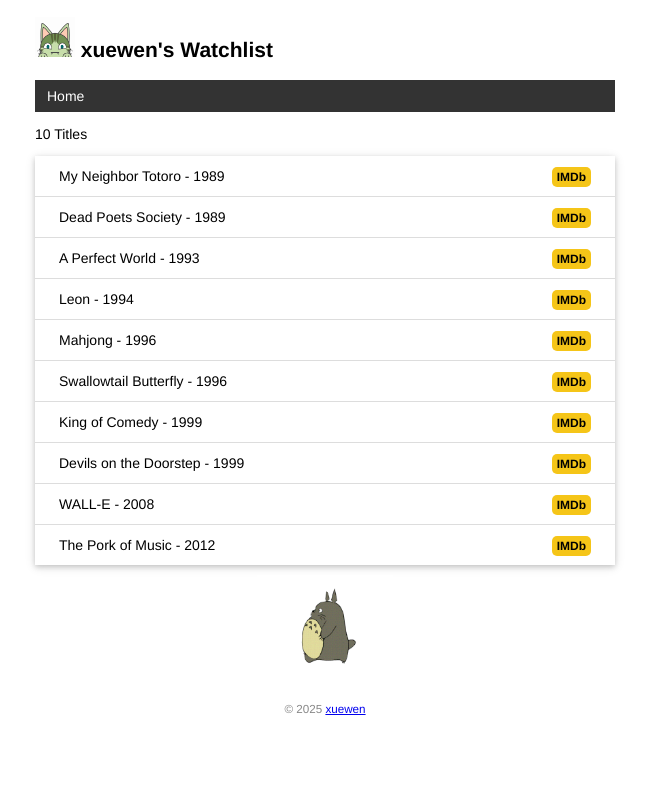
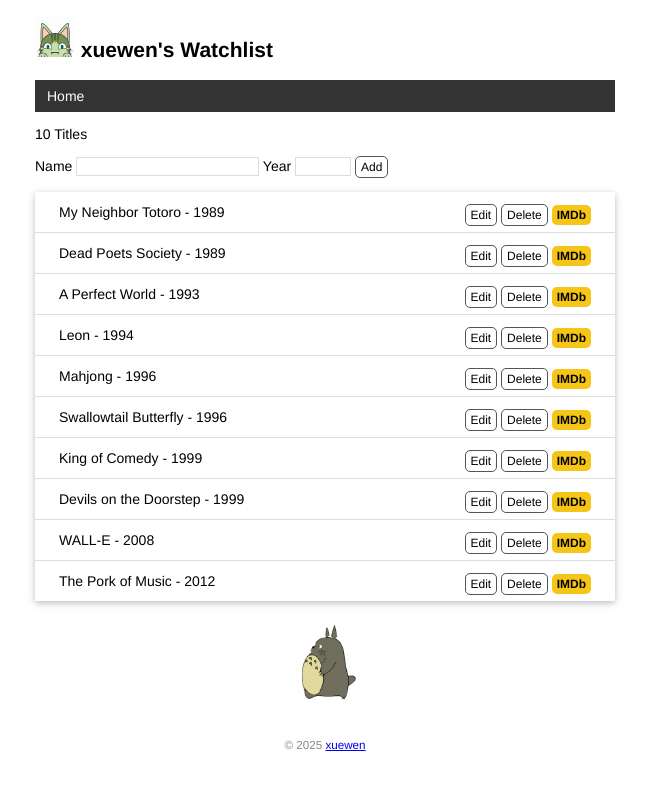
Before and after one commit to lxw-2000/watchlist, a Flask app: page / in a window 1280 px wide. Shown: the whole page, without its empty margins (315-964 px from the left). Run offline with Flask 3, Linux system fonts and the light colour scheme; data comes from the database, SQL or seed files in the repository; both versions use the stored data as it was before the commit.

Commit message:
use form crud

```diff
--- a/app.py
+++ b/app.py
@@ -1,12 +1,13 @@
 import os
 import click
-from flask import Flask, render_template
+from flask import Flask, render_template, request, flash, redirect, url_for
 from flask_sqlalchemy import SQLAlchemy
 
 app = Flask(__name__)
 
 app.config['SQLALCHEMY_DATABASE_URI'] = 'sqlite:///' + os.path.join(app.root_path, 'data.db')
 app.config['SQLALCHEMY_TRACK_MODIFICATIONS'] = False
+app.config['SECRET_KEY'] = 'dev'
 db = SQLAlchemy(app)
 
 class User(db.Model):
@@ -18,10 +19,48 @@ class Movie(db.Model):
     title = db.Column(db.String(60))
     year = db.Column(db.String(4))
 
-@app.route('/')
+@app.route('/', methods=['GET', 'POST'])
 def index():
+    if request.method == 'POST':
+        title = request.form['title']
+        year = request.form['year']
+        if not title or not year or len(year) > 4 or len(title) > 60:
+            flash('Invalid input.')
+            return redirect(url_for('index'))
+        else:
+            movie = Movie(title=title, year=year)
+            db.session.add(movie)
+            db.session.commit()
+            flash('Item created.')
+            return redirect(url_for('index'))
+
     movies = Movie.query.all()
     return render_template("index.html", movies=movies)
+
+@app.route('/movie/edit/<int:movie_id>', methods=['GET', 'POST'])
+def edit(movie_id):
+    movie = Movie.query.get_or_404(movie_id)
+    if request.method == 'POST':
+        title = request.form['title']
+        year = request.form['year']
+        if not title or not year or len(year) > 4 or len(title) > 60:
+            flash('Invalid input.')
+            return redirect(url_for('edit', movie_id=movie_id))
+
+        movie.title = title
+        movie.year = year
+        db.session.commit()
+        flash('Item updated.')
+        return redirect(url_for('index'))
+    return render_template('edit.html', movie=movie)
+
+@app.route('/movie/delete/<int:movie_id>', methods=['GET', 'POST'])
+def delete(movie_id):
+    movie = Movie.query.get_or_404(movie_id)
+    db.session.delete(movie)
+    db.session.commit()
+    flash('Item deleted.')
+    return redirect(url_for('index'))
 
 @app.errorhandler(404)
 def page_not_found(e):
@@ -65,4 +104,4 @@ def forge():
 @app.context_processor
 def inject_user():
     user = User.query.first()
-    return dict(user = user)
+    return dict(user=user)
--- a/static/style.css
+++ b/static/style.css
@@ -84,3 +84,49 @@ nav li a:hover {
     border-radius: 5px;
     padding: 3px 5px;
 }
+
+/* 覆盖某些浏览器对 input 元素定义的字体 */
+input[type=submit] {
+    font-family: inherit;
+}
+
+input[type=text] {
+    border: 1px solid #ddd;
+}
+
+input[name=year] {
+    width: 50px;
+}
+
+.btn {
+    font-size: 12px;
+    padding: 3px 5px;
+    text-decoration: none;
+    cursor: pointer;
+    background-color: white;
+    color: black;
+    border: 1px solid #555555;
+    border-radius: 5px;
+}
+
+.btn:hover {
+    text-decoration: none;
+    background-color: black;
+    color: white;
+    border: 1px solid black;
+}
+
+.alert {
+    position: relative;
+    padding: 7px;
+    margin: 7px 0;
+    border: 1px solid transparent;
+    color: #004085;
+    background-color: #cce5ff;
+    border-color: #b8daff;
+    border-radius: 5px;
+}
+
+.inline-form {
+    display: inline;
+}
--- a/templates/base.html
+++ b/templates/base.html
@@ -10,6 +10,9 @@
     {% endblock %}
 </head>
 <body>
+    {% for message in get_flashed_messages() %}
+    <div class="alert">{{ message }}</div>
+    {% endfor %}
     <h2>
         <img alt="Avatar" class="avatar" src="{{ url_for('static', filename='images/avatar.png') }}">
         {{ user.name }}'s Watchlist
--- a/templates/index.html
+++ b/templates/index.html
@@ -2,10 +2,19 @@
 
 {% block content %}
 <p>{{ movies|length }} Titles</p>
+<form method="post">
+    Name <input type="text" name="title" autocomplete="off" required>
+    Year <input type="text" name="year" autocomplete="off" required>
+    <input class="btn" type="submit" name="submit" value="Add">
+</form>
 <ul class="movie-list">
     {% for movie in movies %}
     <li>{{ movie.title }} - {{ movie.year }}
         <span class="float-right">
+            <a class="btn" href="{{ url_for('edit', movie_id=movie.id) }}">Edit</a>
+            <form class="inline-form" method="post" action="{{ url_for('delete', movie_id=movie.id) }}">
+                <input class="btn" type="submit" name="delete" value="Delete" onclick="return confirm('Are you sure?')">
+            </form>
             <a class="imdb" href="https://www.imdb.com/find?q={{ movie.title }}" target="_blank" title="Find this movie on IMDb">IMDb</a>
         </span>
     </li>
```
Also changed, not shown: templates/edit.html (added, +10 -0 lines), data.db (deleted).
